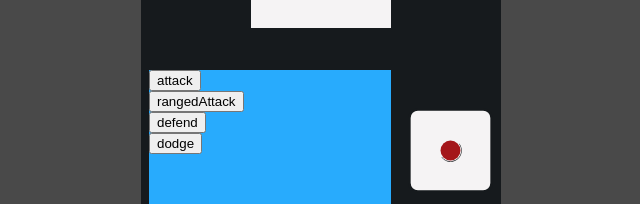
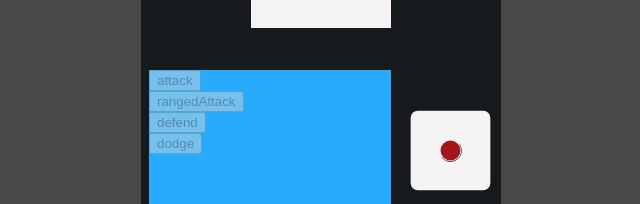
Before and after one commit to ivini95/poke3DET, a React (Vite) app: page /battle in a window 1280 px wide. Shown: the part 481-685 px from the top of the page, without its empty margins (319-959 px from the left). Built offline with nearby package versions, Linux system fonts and the light colour scheme; no server answers; the database is empty; sample sign-in values are in the browser's storage; a web font is replaced by a local one.

Commit message:
create iniciative logic in battle

```diff
--- a/src/components/PokeBattlePage/DiceBattle/index.jsx
+++ b/src/components/PokeBattlePage/DiceBattle/index.jsx
@@ -4,19 +4,21 @@ import './style.css';
 
 function DiceBattle(){
 
-  const [diceValue , setDiceValue, historicTemp, setHistoricTemp, currentLife, setCurrentLife, currentMana, setCurrentMana, currentName, setCurrentName, currentImg, setCurrentImg,currentAtributes, setCurrentAtribute, attack, rangedAttack, defend, dodge, botCurrent, action] = useContext(ApiContextBattle)
+  const [diceValue , setDiceValue, historicTemp, setHistoricTemp, currentLife, setCurrentLife, currentMana, setCurrentMana, currentName, setCurrentName, currentImg, setCurrentImg,currentAtributes, setCurrentAtribute, attack, rangedAttack, defend, dodge, botCurrent, action,currentAction, setCurrentAction] = useContext(ApiContextBattle)
 
   let historicTempCopy = {...historicTemp};
 
   const[turn, setTurn] = useState(0)
 
   function generateValue() {
+    if (currentAction != "") {
       const randomNumber = Math.floor(Math.random() * 6) + 1;
       setDiceValue(randomNumber)
       historicTempCopy.id ++
       historicTempCopy.diceValue = randomNumber
       setHistoricTemp({...historicTemp,...historicTempCopy})
       setTurn(historicTempCopy.id);
+    }
   }
 
   useEffect(()=> {
--- a/src/components/PokeBattlePage/DiceBattle/style.css
+++ b/src/components/PokeBattlePage/DiceBattle/style.css
@@ -6,4 +6,5 @@
 .diceImg{
   width: 85px;
   height: 85px;
+  cursor: pointer;
 }
--- a/src/components/PokeBattlePage/SkillsContainer/index.jsx
+++ b/src/components/PokeBattlePage/SkillsContainer/index.jsx
@@ -1,20 +1,14 @@
-import { useContext } from 'react'
-import { ApiContextBattle } from '../../../contexts/ApiContextBattle'
 import Skill from '../skill/Skill'
 import './style.css'
 
 function SkillContainer(){
 
-  const [diceValue , setDiceValue, historicTemp, setHistoricTemp, currentLife, setCurrentLife, currentMana, setCurrentMana, currentName, setCurrentName, currentImg, setCurrentImg,currentAtributes, setCurrentAtribute, attack, rangedAttack, defend, dodge] = useContext(ApiContextBattle)
-
-
-
   return (
     <div className='skillContainer'>
-      <Skill nameAction={"attack"}></Skill>
-      <Skill nameAction={"rangedAttack"}></Skill>
-      <Skill nameAction={"defend"}></Skill>
-      <Skill nameAction={"dodge"}></Skill>
+      <Skill nameAction={"attack"}/>
+      <Skill nameAction={"rangedAttack"}/>
+      <Skill nameAction={"defend"}/>
+      <Skill nameAction={"dodge"}/>
     </div>
   )
 }
--- a/src/components/PokeBattlePage/skill/Skill.jsx
+++ b/src/components/PokeBattlePage/skill/Skill.jsx
@@ -1,10 +1,27 @@
+import { useContext, useEffect, useState } from 'react';
+import { ApiContextBattle } from '../../../contexts/ApiContextBattle';
 import './style.css'
 
 function Skill(props) {
 
+  const [diceValue , setDiceValue, historicTemp, setHistoricTemp, currentLife, setCurrentLife, currentMana, setCurrentMana, currentName, setCurrentName, currentImg, setCurrentImg,currentAtributes, setCurrentAtribute, attack, rangedAttack, defend, dodge, botCurrent, action,currentAction, setCurrentAction,charTurn] = useContext(ApiContextBattle)
+
+  const [buttonState, setButtonState] = useState(true)
+
+
+  useEffect(()=>{
+    if (charTurn == "player") {
+      setButtonState(false)
+    }
+  },[charTurn])
+
+  function skillSelected(){
+    setCurrentAction(props.nameAction)
+  }
+
   return (
     <div>
-      <button>{props.nameAction}</button>
+      <button onClick={skillSelected} className='skill' disabled={buttonState}> {props.nameAction}</button>
     </div>
   )
 }
--- a/src/components/PokeBattlePage/skill/style.css
+++ b/src/components/PokeBattlePage/skill/style.css
@@ -0,0 +1,3 @@
+.skill{
+  cursor: pointer;
+}
--- a/src/components/ProfilePage/BattleButon/index.jsx
+++ b/src/components/ProfilePage/BattleButon/index.jsx
@@ -6,12 +6,13 @@ import './style.css'
 
 function BattleButon() {
 
-  const [imgPoke,namePoke,lifePoke,manaPoke,atributesPoke,nickName,saveCurrentBot] = useContext(ApiContextProfile)
+  const [imgPoke,namePoke,lifePoke,manaPoke,atributesPoke,nickName, saveCurrentBot,createTempBattleData] = useContext(ApiContextProfile)
 
   const navigate = useNavigate()
 
   function toBattle(){
     saveCurrentBot()
+    createTempBattleData()
     navigate('/battle')
   }
 
--- a/src/contexts/ApiContextBattle.jsx
+++ b/src/contexts/ApiContextBattle.jsx
@@ -2,7 +2,6 @@ import { collection, doc, getDoc } from "firebase/firestore";
 import { useState, createContext, useEffect } from "react";
 import { db } from "../dataBase/firerebase";
 import { UserAuth } from "./AuthContext";
-import { bot } from "../components/bot";
 
 export const ApiContextBattle = createContext()
 
@@ -55,15 +54,81 @@ export function ApiProviderBattle(props){
     'textLog': ''
   })
 
+  const [currentAction, setCurrentAction] = useState("initiative")
+  const [charTurn, setCharTurn] = useState("")
+
   function action() {
-    console.log(diceValue);
+
+      switch (currentAction) {
+        case "initiative":
+          initiative()
+          break;
+        case "attack":
+          attack()
+          break;
+        case "rangedAttack":
+          rangedAttack()
+          break;
+        case "defend":
+          defend()
+          break;
+        case "dodge":
+          dodge()
+          break;
+
+        default:
+          break;
+      }
+
   }
 
+  function initiative(){
+    let botDiceIniciative = 0
+    botDiceIniciative = Math.floor(Math.random() * (6 - 0) + 1)
+
+    if (botDiceIniciative > diceValue) {
+      setCharTurn("bot")
+      setCurrentAction("")
+      console.log("bot primeiro");
+    }else if(botDiceIniciative < diceValue) {
+      setCharTurn("player")
+      setCurrentAction("")
+      console.log("player primeiro");
+    }
+  }
+
+  useEffect(()=>{
+    if(charTurn == "bot"){
+      attack()
+      setCharTurn("player")
+      console.log("bot ataque");
+    }
+  },[charTurn])
+
   function attack() {
-    console.log("ataque");
+    if (charTurn == "player") {
+      const damage = (diceValue + currentAtributes.strength + currentAtributes.ability )
+      console.log(charTurn, damage);
+      setCharTurn("bot")
+      setCurrentAction("")
+    }else if(charTurn == "bot") {
+      const diceBot = Math.floor(Math.random() * (6 - 0) + 1)
+      const damage = (diceBot + botCurrent.characteristics.strength + botCurrent.characteristics.ability)
+      console.log(charTurn, damage);
+    }
+
   }
   function rangedAttack() {
-    console.log("ataque distancia");
+    if (charTurn == "player") {
+      const damage = (diceValue + currentAtributes.firePower + currentAtributes.ability )
+      console.log(charTurn, damage);
+      setCharTurn("bot")
+      setCurrentAction("")
+    }else if(charTurn == "bot") {
+      const diceBot = Math.floor(Math.random() * (6 - 0) + 1)
+      const damage = (diceBot + botCurrent.characteristics.firePower + botCurrent.characteristics.ability)
+      console.log(charTurn, damage);
+    }
   }
   function defend() {
     console.log("defesa");
@@ -73,7 +138,7 @@ export function ApiProviderBattle(props){
   }
 
  return (
-  <ApiContextBattle.Provider value={[diceValue , setDiceValue, historicTemp, setHistoricTemp, currentLife, setCurrentLife, currentMana, setCurrentMana, currentName, setCurrentName, currentImg, setCurrentImg,currentAtributes, setCurrentAtribute, attack, rangedAttack, defend, dodge, botCurrent, action]}>
+  <ApiContextBattle.Provider value={[diceValue , setDiceValue, historicTemp, setHistoricTemp, currentLife, setCurrentLife, currentMana, setCurrentMana, currentName, setCurrentName, currentImg, setCurrentImg,currentAtributes, setCurrentAtribute, attack, rangedAttack, defend, dodge, botCurrent, action,currentAction, setCurrentAction,charTurn]}>
     {props.children}
   </ApiContextBattle.Provider>
  )
--- a/src/contexts/ApiContextProfile.jsx
+++ b/src/contexts/ApiContextProfile.jsx
@@ -84,8 +84,13 @@ export function ApiProviderProfile(props) {
 
   }
 
+  async function createTempBattleData() {
+    const pokeRef = collection(db, "users", user.uid, "tempData")
+      await setDoc(doc(pokeRef, "tempBattleData"), {})
+  }
+
   return (
-    <ApiContextProfile.Provider value={[imgPoke,namePoke,lifePoke,manaPoke,atributesPoke,nickName, saveCurrentBot]}>
+    <ApiContextProfile.Provider value={[imgPoke,namePoke,lifePoke,manaPoke,atributesPoke,nickName, saveCurrentBot,createTempBattleData]}>
       {props.children}
     </ApiContextProfile.Provider>
   )
```
Also changed, not shown: src/pages/BattlePage/index.jsx (line endings or trailing spaces). Lines whose indentation alone changed are shown as unchanged.
